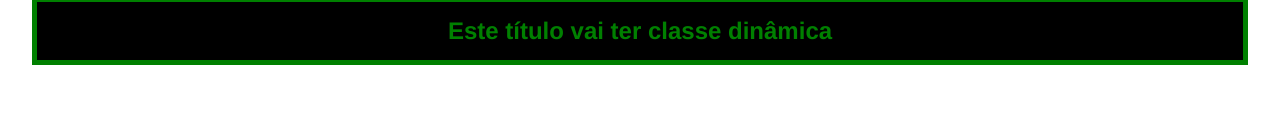
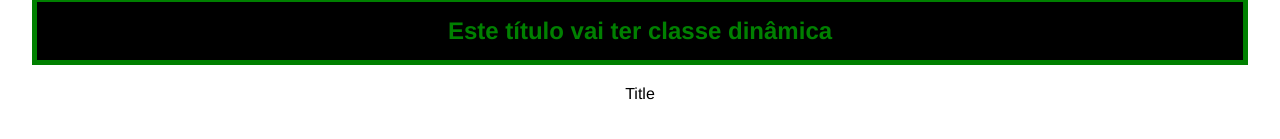
Before and after one commit to DouglasYHWH-Developer/React, a React (Vite) app in the folder introducao/aula_3/4_CSS_REACT/css/: page / in a window 1280 px wide. Shown: the part 509-648 px from the top of the page. Built offline with nearby package versions, Linux system fonts and the light colour scheme.

Commit message:
criamos os componentes Title e Title.module.css

```diff
--- a/introducao/aula_3/4_CSS_REACT/css/src/App.jsx
+++ b/introducao/aula_3/4_CSS_REACT/css/src/App.jsx
@@ -1,6 +1,7 @@
 import { useState } from 'react'
 import './App.css'
 import MyComponent from './components/MyComponent'
+import Title from './components/Title';
 
 function App() {
   const n = 15;
@@ -41,6 +42,8 @@
         <h2 className={!redTitle ? "red-title" : "title"}>
           Este título vai ter classe dinâmica
         </h2>
+        {/* Classe Modules */}
+        <Title />
      </div>
     </>
   )
--- /dev/null
+++ b/introducao/aula_3/4_CSS_REACT/css/src/components/Title.jsx
@@ -0,0 +1,9 @@
+import React from 'react'
+
+const Title = () => {
+  return (
+    <div>Title</div>
+  )
+}
+
+export default Title
```
Also changed, not shown: introducao/aula_3/4_CSS_REACT/css/src/components/Title.module.css (added).
